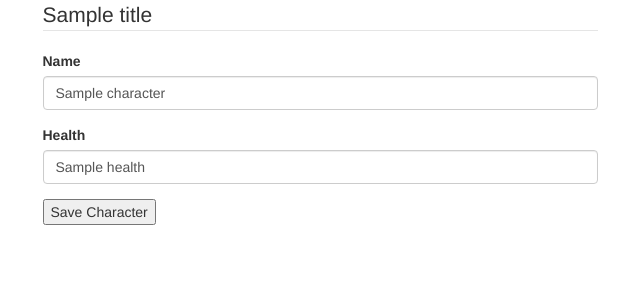
After one commit to Thawster/ChemoFighter, a Flask app: template templates/roster_new.html in a window 1280 px wide. The commit adds this page. Shown: the top 300 px of the page, without its empty margins (320-960 px from the left). Run offline with Flask 2, Linux system fonts and the light colour scheme; the template is opened without the code that fills it: most values are stand-ins (such as "Sample title", 1, 10 or a date in 2020); some libraries are stand-ins or nearby versions.

Commit message:
[FIX] A lot of Html errors, server runs

```diff
--- a/app.py
+++ b/app.py
@@ -1,11 +1,11 @@
 from flask import Flask, render_template, request, redirect, url_for
 from pymongo import MongoClient
-from bson.objectid import objectId
+from bson.objectid import ObjectId
 import os
 from character import Character, Ability, Armor
 from arena import Team, Arena
 
-host = os.environment.get('MONGODB_URI', 'mongodb://localhost:27017/ChemoFighter')
+host = os.environ.get('MONGODB_URI', 'mongodb://localhost:27017/ChemoFighter')
 client = MongoClient(host=host)
 db = client.get_default_database()
 roster = db.roster
@@ -15,7 +15,7 @@ app = Flask(__name__)
 @app.route('/')
 def main_menu():
     """Home Screen"""
-    return render_template('chemo_index.html' roster=roster)
+    return render_template('chemo_index.html', roster=roster.find())
 
 @app.route('/roster', methods=['POST'])
 def roster_submit():
@@ -25,7 +25,7 @@ def roster_submit():
         'starting health': request.form.get('starting health')
     }
     roster.insert_one(character)
-    return redirect(url_for('chemo_index'))
+    return redirect(url_for('main_menu'))
 
 @app.route('/roster/<character_id>', methods=['POST'])
 def roster_update():
@@ -38,7 +38,6 @@ def roster_update():
         {'_id': ObjectId(character_id)},
         {'$set': updated_character})
     return redirect(url_for('roster_show', character_id=character_id))
-    )
 
 @app.route('/roster/new')
 def roster_new():
@@ -56,3 +55,8 @@ def roster_delete(character_id):
     """Delete one character."""
     roster.delete_one({'_id': ObjectId(character_id)})
     return redirect(url_for('roster_index'))
+
+if __name__ == '__main__':
+    #app.run(debug=True)
+    #If port problem appears
+    app.run(debug=True, host='0.0.0.0', port=os.environ.get('PORT', 5000))
--- a/templates/chemo_index.html
+++ b/templates/chemo_index.html
@@ -7,8 +7,11 @@
 <div class='row'>
     {% for character in roster %}
         <div class='col-md-3'>
-            <h2><a href='/roster/{{ character._id }}'>{{ character.title }}</a></h2>
+            <h2><a href='/roster/{{ character._id }}'>{{ character.name }}</a></h2>
         </div>
     {% endfor %}
 </div>
+<div class='pull-right'>
+    <a href='/roster/new' class='btn btn-default navbar-btn'>New Character</a>
+</div>
 {% endblock %}
--- /dev/null
+++ b/templates/partials/roster_form.html
@@ -0,0 +1,21 @@
+<!-- templates/partials/roster_form.html -->
+
+<fieldset>
+        <legend>{{ title }}</legend>
+        <!-- Name -->
+        <div class='form-group'>
+            <label for='Character-name'>Name</label><br>
+            <input class='form-control' id='character-name' type='text' name='name' value='{{ character.name }}'/>
+        </div>
+
+        <!-- Health -->
+        <div class='form-group'>
+            <label for='character-health'>Health</label><br>
+            <input class='form-control' id='health' type='text' name='health' value='{{ character.health }}' />
+        </div>
+        </fieldset>
+
+        <!-- BUTTON -->
+        <p>
+            <button type='submit'>Save Character</button>
+        </p>
--- a/templates/chemo_edit.html
+++ b/templates/roster_edit.html
@@ -6,6 +6,7 @@
     <div class='col-sm-6 col-sm-offset-3'>
         <form method='POST' action='/roster/{{character._id}}'>
             <input type='hidden' name='_method' value='PUT'/>
+            {% include 'partials/roster_form.html' %}
             <!-- BUTTON -->
             <div class='form-group'>
                 <button class='btn btn-primary' type='submit'>Save Character</button>
--- a/templates/chemo_new.html
+++ b/templates/roster_new.html
@@ -5,6 +5,7 @@
 <div class='row'>
     <div class='col-sm-6 col-sm-offset-3'>
         <form method='POST' action='/roster'>
+            {% include 'partials/roster_form.html' %}
             <!-- BUTTON -->
             <div class='form-group'>
             </div>
```
Also changed, not shown: templates/roster_show.html (renamed from templates/chemo_show.html).
